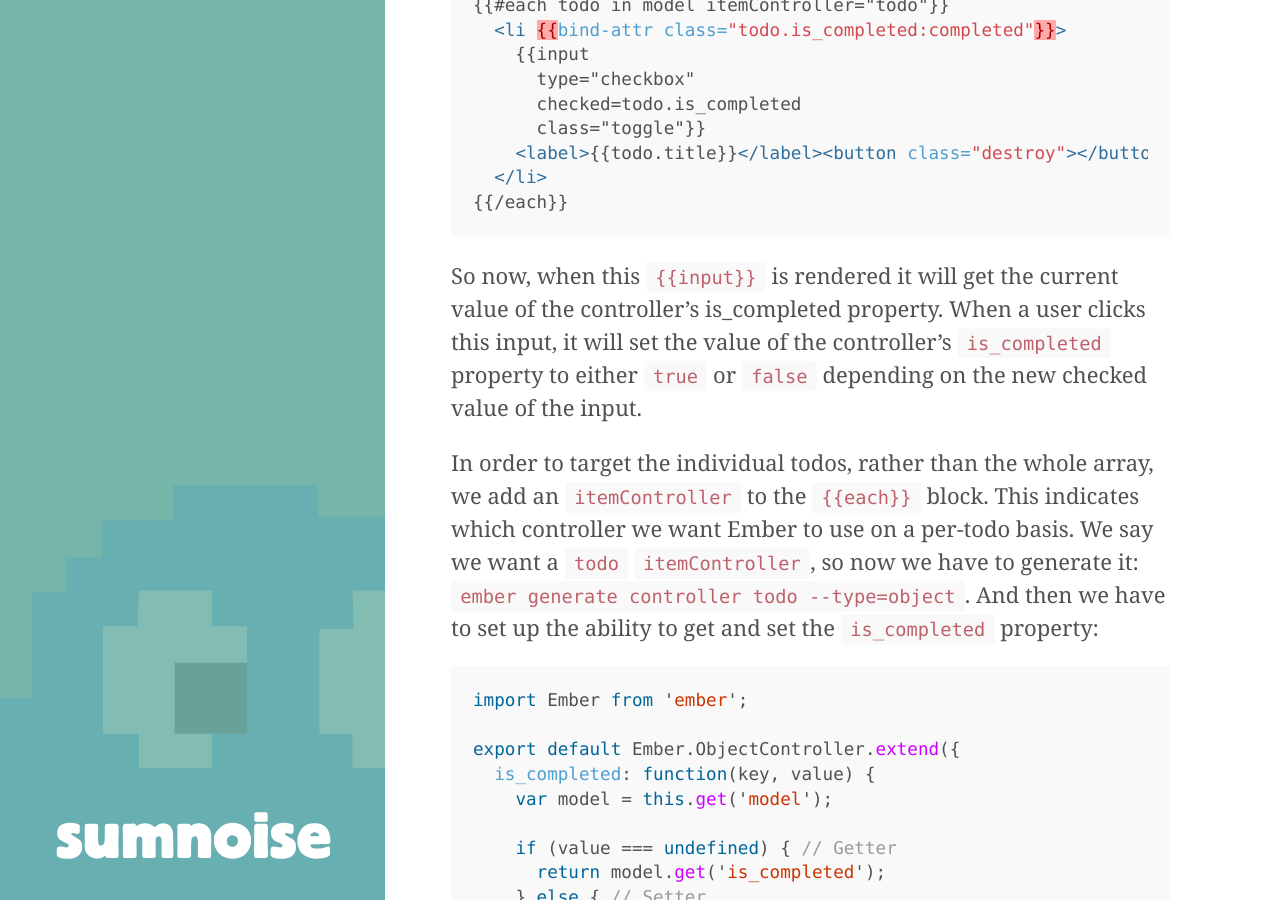
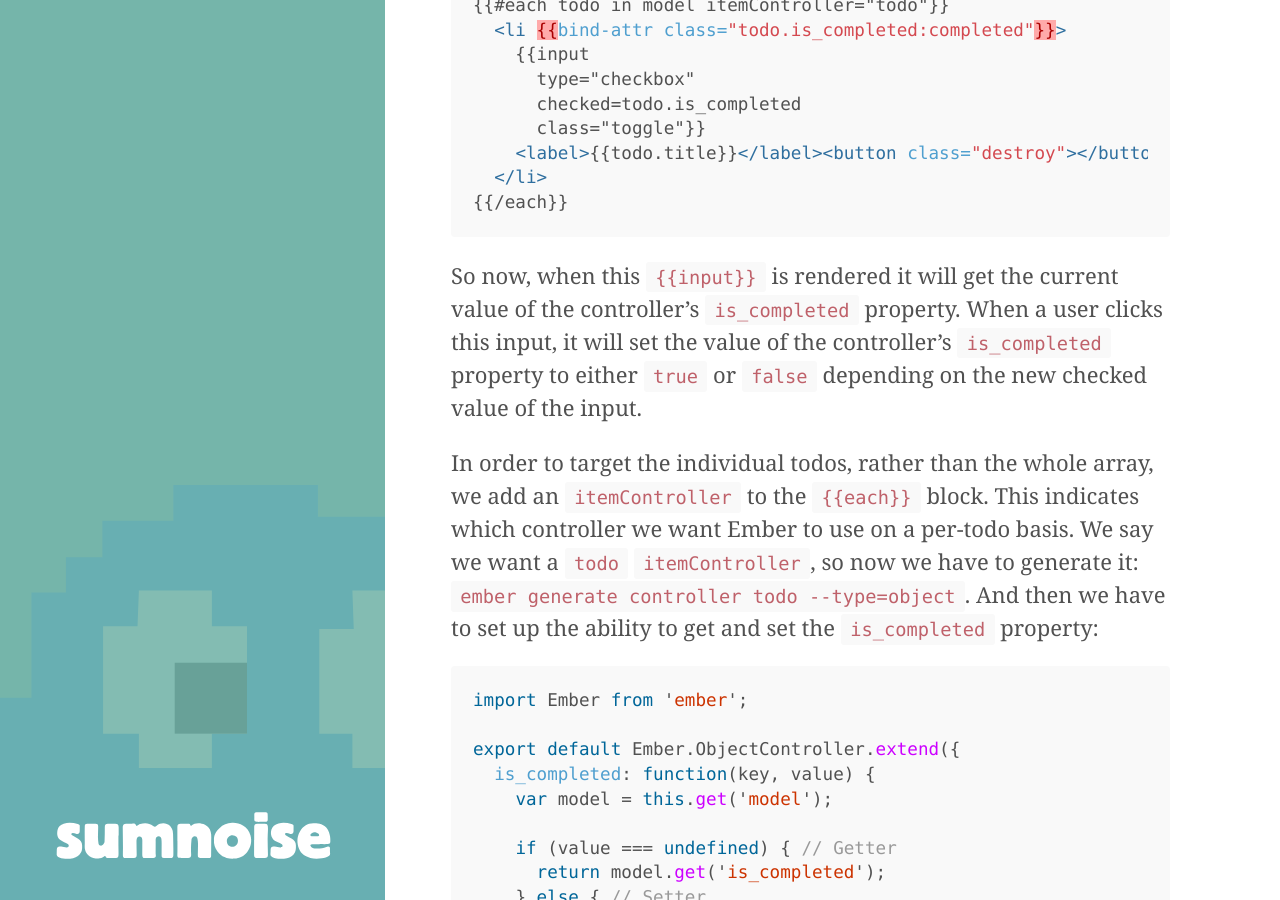
Before and after one commit to davidpmccormick/davidpmccormick.github.io, a Jekyll site: the page built from _posts/2014-12-12-todo-mvc-in-ember-cli.md, in a window 1280 px wide and 900 px high, scrolled down 10822 px. Built offline with Jekyll 4.4.1, drawn with Linux system fonts in a browser that asks for light colours; Markdown is read by kramdown in place of the engine named in the settings.

```diff
--- a/_posts/2014-12-12-todo-mvc-in-ember-cli.md
+++ b/_posts/2014-12-12-todo-mvc-in-ember-cli.md
@@ -355,7 +355,7 @@ Update the `<input type="checkbox">` to be an Ember helper, with the `checked` a
 {% endraw %}
 {% endhighlight %}
 
-So now, when this `{% raw %}{{input}}{% endraw %}` is rendered it will get the current value of the controller's is_completed property. When a user clicks this input, it will set the value of the controller's `is_completed` property to either `true` or `false` depending on the new checked value of the input.
+So now, when this `{% raw %}{{input}}{% endraw %}` is rendered it will get the current value of the controller's `is_completed` property. When a user clicks this input, it will set the value of the controller's `is_completed` property to either `true` or `false` depending on the new checked value of the input.
 
 In order to target the individual todos, rather than the whole array, we add an `itemController` to the `{% raw %}{{each}}{% endraw %}` block. This indicates which controller we want Ember to use on a per-todo basis. We say we want a `todo` `itemController`, so now we have to generate it: `ember generate controller todo --type=object`. And then we have to set up the ability to get and set the `is_completed` property:
 
```
